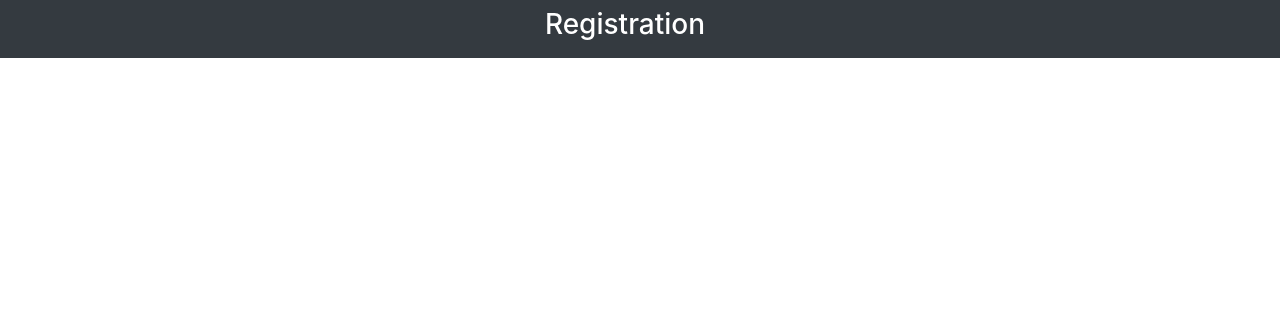
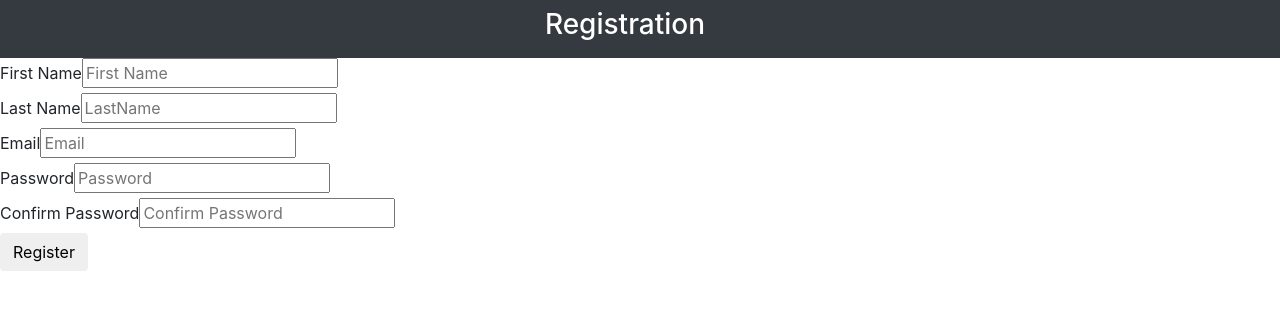
Before and after one commit to bokigolic/login_form, a React (Create React App) app: page / in a window 1280 px wide. Shown: the top 310 px of the page. Built offline with nearby package versions, Linux system fonts and the light colour scheme.

Commit message:
login form done

```diff
--- a/src/App.js
+++ b/src/App.js
@@ -1,5 +1,6 @@
 import './App.css';
 import Header from './components/Header';
+import RegistrationForm from './components/RegistrationForm';
 
 
 
@@ -7,6 +8,7 @@
   return (
     <div className="App">
       <Header />
+      <RegistrationForm />
     </div>
   );
 }
--- a/src/components/Header.js
+++ b/src/components/Header.js
@@ -7,6 +7,7 @@
         <h3>Registration</h3>
       </div>
     </nav>
+
   )
 }
 export default Header;
--- /dev/null
+++ b/src/components/RegistrationForm.js
@@ -0,0 +1,34 @@
+import React, { useState } from 'react';
+
+const RegistrationForm = () => {
+  return (
+    <div className="form">
+      <div className="form-body">
+        <div className="username">
+          <label className="form__label" for="firstName">First Name </label>
+          <input className="form__input" type="text" id="firstName" placeholder="First Name" />
+        </div>
+        <div className="lastname">
+          <label className="form__label" for="lastName">Last Name </label>
+          <input type="text" name="" id="lastName" className="form__input" placeholder="LastName" />
+        </div>
+        <div className="email">
+          <label className="form__label" for="email">Email </label>
+          <input type="email" id="email" className="form__input" placeholder="Email" />
+        </div>
+        <div className="password">
+          <label className="form__label" for="password">Password </label>
+          <input className="form__input" type="password" id="password" placeholder="Password" />
+        </div>
+        <div className="confirm-password">
+          <label className="form__label" for="confirmPassword">Confirm Password </label>
+          <input className="form__input" type="password" id="confirmPassword" placeholder="Confirm Password" />
+        </div>
+      </div>
+      <div class="footer">
+        <button type="submit" class="btn">Register</button>
+      </div>
+    </div>
+  )
+}
+export default RegistrationForm
```
